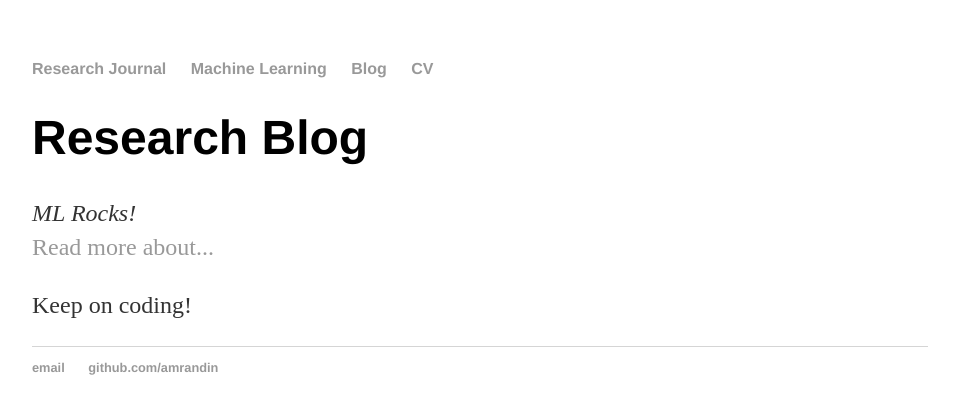
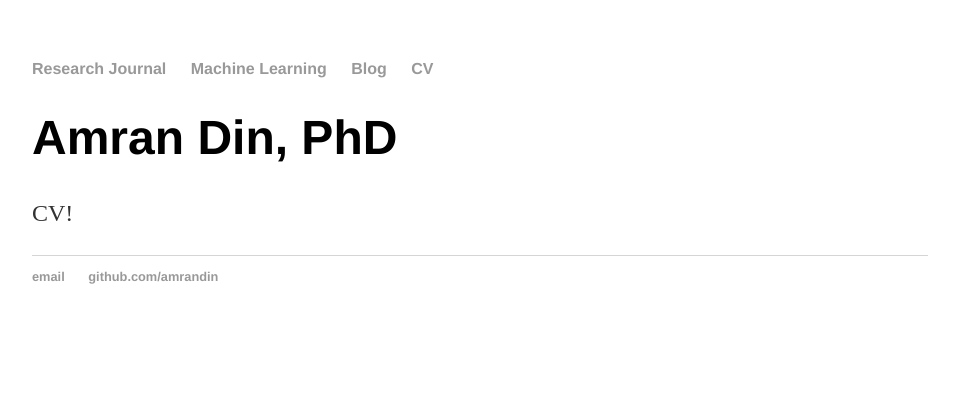
Before and after one commit to amrandin/amrandin.github.io, a Jekyll site: the page built from index.html, in a window 1280 px wide. Shown: the top 414 px of the page, without its empty margins (160-1119 px from the left). Built offline with Jekyll 4.4.1, drawn with Linux system fonts in a browser that asks for light colours.

Commit message:
Update index.html

```diff
--- a/index.html
+++ b/index.html
@@ -1,9 +1,9 @@
 ---
 layout: default
-title: Amran Din, PhD - Research Blog
+title: Amran Din, PhD
 ---
+
 <div class="blurb">
-	<h1>Research Blog</h1>
-	<p><em>ML Rocks!</em> <br> <a href="/ml">Read more about...</a></p>
-	<p>Keep on coding!</p>
+	<h1>Amran Din, PhD</h1>
+	<p>CV!</p>
 </div><!-- /.blurb -->
```
